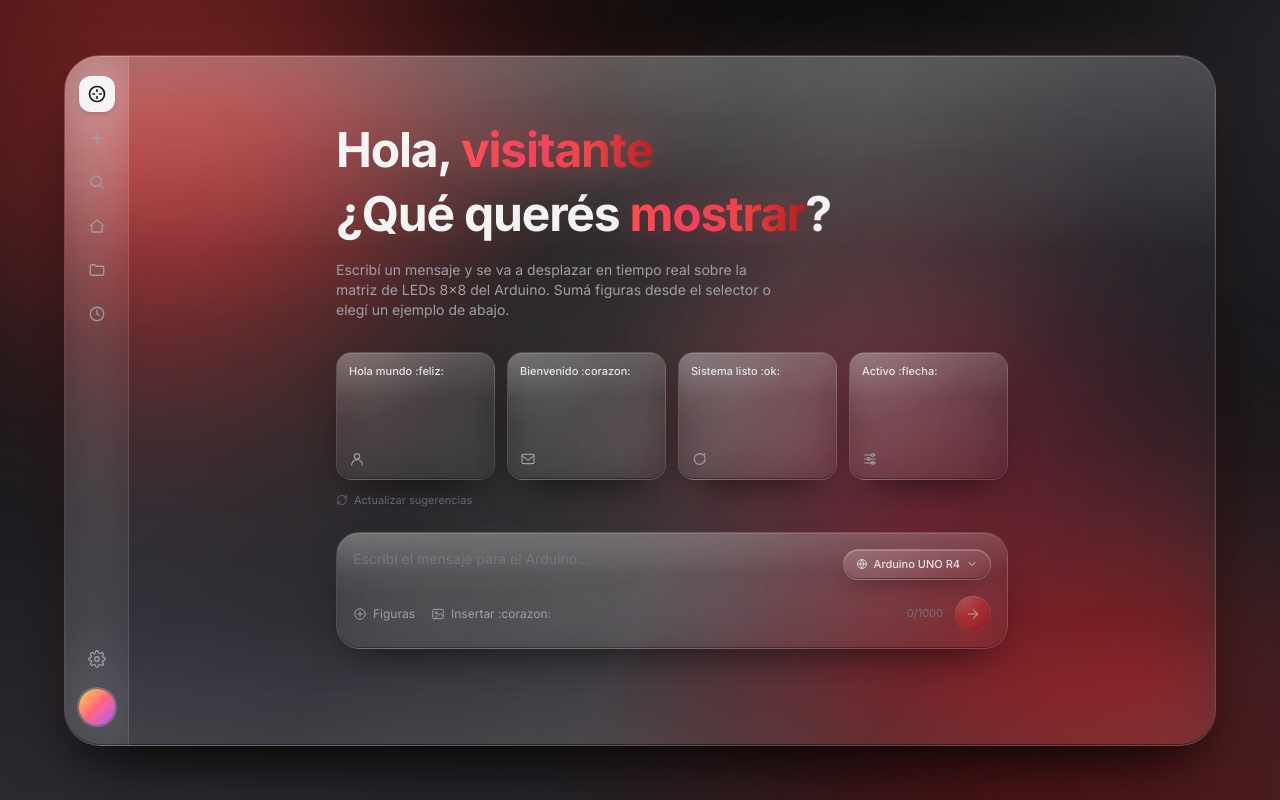
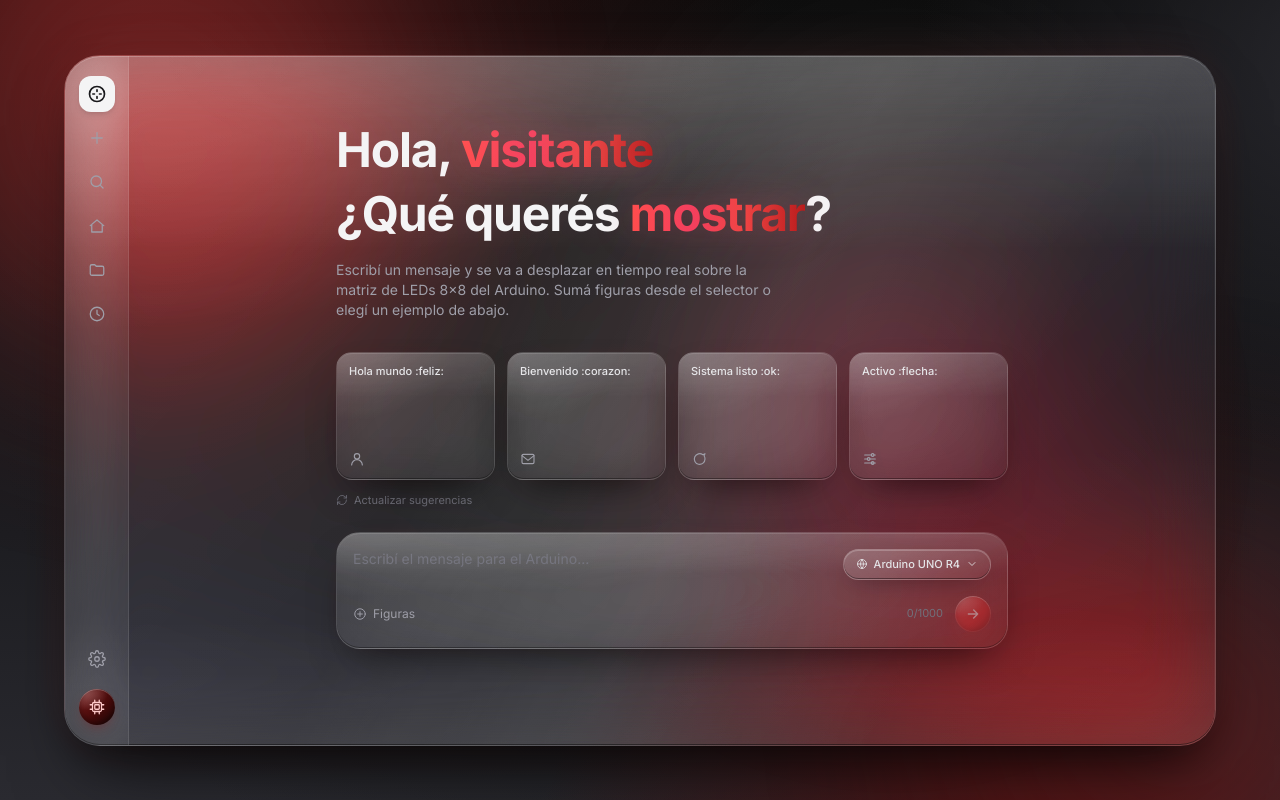
Before and after one commit to javieregarciav/arduino, a React (Vite) app: page / in a window 1280 px wide. Built offline with nearby package versions, Linux system fonts and the light colour scheme.

Commit message:
style: dark red gradient chip avatar, remove redundant heart shortcut

```diff
--- a/src/App.tsx
+++ b/src/App.tsx
@@ -185,12 +185,6 @@ export default function App() {
                     >
                       <IconPlusCircle /> Figuras
                     </button>
-                    <button
-                      onClick={() => insertTag('corazon')}
-                      className="flex items-center gap-1.5 transition hover:text-pink-300"
-                    >
-                      <IconImage /> Insertar :corazon:
-                    </button>
 
                     {showPicker && (
                       <div className="glass absolute bottom-16 left-4 z-30 grid w-[320px] grid-cols-4 gap-2 rounded-2xl p-3 shadow-xl">
@@ -256,8 +250,15 @@ function Sidebar() {
       </div>
       <div className="flex flex-col items-center gap-3">
         <SideButton><IconSettings /></SideButton>
-        <div className="h-9 w-9 overflow-hidden rounded-full ring-2 ring-white/20">
-          <div className="h-full w-full bg-gradient-to-br from-amber-300 via-rose-400 to-purple-500" />
+        <div className="relative flex h-9 w-9 items-center justify-center overflow-hidden rounded-full ring-1 ring-white/15"
+          style={{
+            background:
+              'radial-gradient(120% 100% at 20% 10%, rgba(255,255,255,0.25) 0%, rgba(255,255,255,0) 50%), linear-gradient(135deg, #7f1d1d 0%, #450a0a 60%, #1c0606 100%)',
+            boxShadow:
+              '0 1px 0 rgba(255,255,255,0.25) inset, 0 -2px 6px rgba(0,0,0,0.4) inset, 0 6px 14px -6px rgba(127,29,29,0.7)',
+          }}
+        >
+          <IconChip />
         </div>
       </div>
     </aside>
@@ -431,6 +432,16 @@ function IconArrowRight() {
     </svg>
   )
 }
+function IconChip() {
+  return (
+    <svg width="18" height="18" viewBox="0 0 24 24" fill="none" stroke="#fecaca" strokeWidth="1.7" strokeLinecap="round" strokeLinejoin="round">
+      <rect x="6" y="6" width="12" height="12" rx="2" />
+      <rect x="9" y="9" width="6" height="6" rx="1" />
+      <path d="M9 3v3M15 3v3M9 18v3M15 18v3M3 9h3M3 15h3M18 9h3M18 15h3" />
+    </svg>
+  )
+}
+
 function Spinner() {
   return (
     <svg className="animate-spin" width="16" height="16" viewBox="0 0 24 24" fill="none">
```
